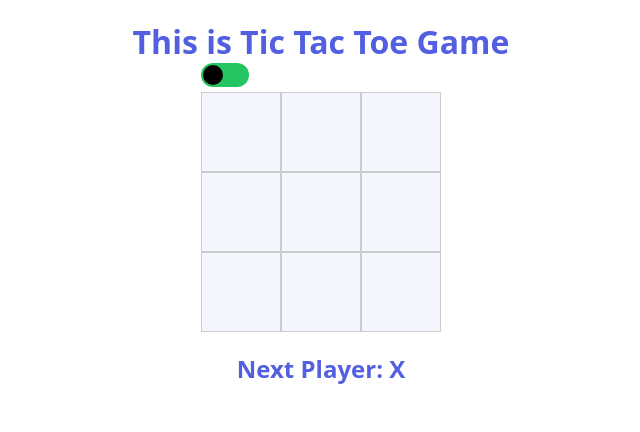
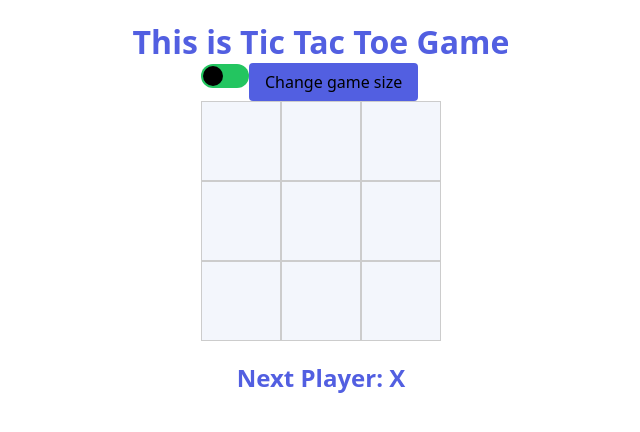
Before and after one commit to AnAtoliy-AA/tic-tac-toe-game, a React (Vite) app in the folder app/: page / in a window 1280 px wide. Shown: the top 432 px of the page, without its empty margins (319-959 px from the left). Built offline with nearby package versions, Linux system fonts and the light colour scheme.

Commit message:
feat: change game size

```diff
--- a/app/src/components/game/Game.tsx
+++ b/app/src/components/game/Game.tsx
@@ -5,10 +5,9 @@ import GameInfo from './GameInfo'
 import styled from 'styled-components'
 import Settings from './Settings'
 
+const createHistory = (size: number) => [Array(size * size).fill(null)]
 const DEFAULT_GAME_SIZE = 3
-const DEFAULT_GAME_HISTORY = [
-  Array(DEFAULT_GAME_SIZE * DEFAULT_GAME_SIZE).fill(null),
-]
+const DEFAULT_GAME_HISTORY = createHistory(DEFAULT_GAME_SIZE)
 
 const StyledGame = styled.div`
   margin: 0 auto;
@@ -20,9 +19,10 @@ const Game: FC = () => {
     useState<Array<Array<string | null>>>(DEFAULT_GAME_HISTORY)
   const [stepNumber, setStepNumber] = useState<number>(0)
   const [isXNext, setIsXNext] = useState<boolean>(true)
+  const [gameSize, setGameSize] = useState<number>(DEFAULT_GAME_SIZE)
 
   const current = history[stepNumber]
-  const winner = calculateWinner(current, DEFAULT_GAME_SIZE)
+  const winner = calculateWinner(current, gameSize)
 
   const handleClick = useCallback(
     (i: number) => {
@@ -41,10 +41,20 @@ const Game: FC = () => {
     [history, isXNext, stepNumber, winner],
   )
 
+  const handleChangeGameSize = useCallback(
+    (item: string) => {
+      const size = Number(item[0])
+
+      setGameSize(size)
+      setHistory(createHistory(size))
+    },
+    [setGameSize],
+  )
+
   return (
     <StyledGame>
-      <Settings />
-      <Board size={DEFAULT_GAME_SIZE} squares={current} onClick={handleClick} />
+      <Settings gameSize={gameSize} onChangeGameSize={handleChangeGameSize} />
+      <Board size={gameSize} squares={current} onClick={handleClick} />
       <GameInfo winner={winner} isXNext={isXNext} />
     </StyledGame>
   )
--- a/app/src/components/game/Settings.tsx
+++ b/app/src/components/game/Settings.tsx
@@ -1,8 +1,19 @@
-import { useCallback } from 'react'
+import { FC, useCallback } from 'react'
 import { useTheme } from '../../hooks/useTheme'
 import ToggleCheckbox from '../styled/ToggleCheckbox'
+import Dropdown from '../styled/DropDown'
+import { BoardSize } from '../../utils/calculateWinner'
 
-const Settings = () => {
+const dropdownItems = Object.values(BoardSize)
+  .filter(Number)
+  .map((boardSize) => `${boardSize} x ${boardSize}`)
+
+interface SettingsProps {
+  gameSize: number
+  onChangeGameSize: (item: string) => void
+}
+
+const Settings: FC<SettingsProps> = ({ gameSize, onChangeGameSize }) => {
   const { themeType, setCurrentTheme } = useTheme()
   const isDarkTheme = themeType === 'dark'
 
@@ -13,6 +24,12 @@ const Settings = () => {
   return (
     <>
       <ToggleCheckbox isChecked={isDarkTheme} toggleCheckbox={toggleTheme} />
+      <Dropdown
+        value={gameSize}
+        text='Change game size'
+        onSelect={onChangeGameSize}
+        items={dropdownItems}
+      />
     </>
   )
 }
--- /dev/null
+++ b/app/src/components/styled/DropDown.tsx
@@ -0,0 +1,85 @@
+import { FC, useCallback, useState } from 'react'
+import styled from 'styled-components'
+
+const StyledDropdown = styled.div`
+  position: relative;
+  display: inline-block;
+`
+
+const DropdownButton = styled.button`
+  background-color: var(--primary);
+  color: var(--text);
+  padding: 0.5rem 1rem;
+  font-size: 1rem;
+  border: none;
+  border-radius: 0.25rem;
+  cursor: pointer;
+  transition: background-color 0.3s;
+
+  &:hover {
+    background-color: var(--primary-dark);
+  }
+`
+
+const DropdownContent = styled.div<{ $isOpen: boolean }>`
+  display: ${({ $isOpen }) => ($isOpen ? 'block' : 'none')};
+  position: 'absolute';
+  background-color: var(--background);
+  min-width: '10rem';
+  box-shadow: '0 8px 16px rgba(0, 0, 0, 0.2)';
+  z-index: 1;
+  border-radius: '0.25rem';
+  overflow: 'hidden';
+`
+
+const DropdownItem = styled.a`
+  color: var(--text);
+  padding: 0.75rem 1rem;
+  text-decoration: none;
+  display: block;
+  transition: background-color 0.3s;
+
+  &:hover {
+    background-color: var(--primary-light);
+  }
+`
+
+interface DropdownProps {
+  value: string | number
+  items: string[]
+  text?: string
+  onSelect: (item: string) => void
+}
+
+const Dropdown: FC<DropdownProps> = ({ items, text, onSelect }) => {
+  const [isOpen, setIsOpen] = useState(false)
+
+  const handleSelect = useCallback(
+    (item: string) => () => {
+      onSelect(item)
+      setIsOpen(false)
+    },
+    [onSelect],
+  )
+
+  const toggleOpen = useCallback(() => {
+    setIsOpen((prev) => !prev)
+  }, [])
+
+  return (
+    <StyledDropdown>
+      <DropdownButton onClick={toggleOpen}>
+        {text || 'Select an option'}
+      </DropdownButton>
+      <DropdownContent $isOpen={isOpen}>
+        {items.map((item, index) => (
+          <DropdownItem key={index} onClick={handleSelect(item)}>
+            {item}
+          </DropdownItem>
+        ))}
+      </DropdownContent>
+    </StyledDropdown>
+  )
+}
+
+export default Dropdown
```
